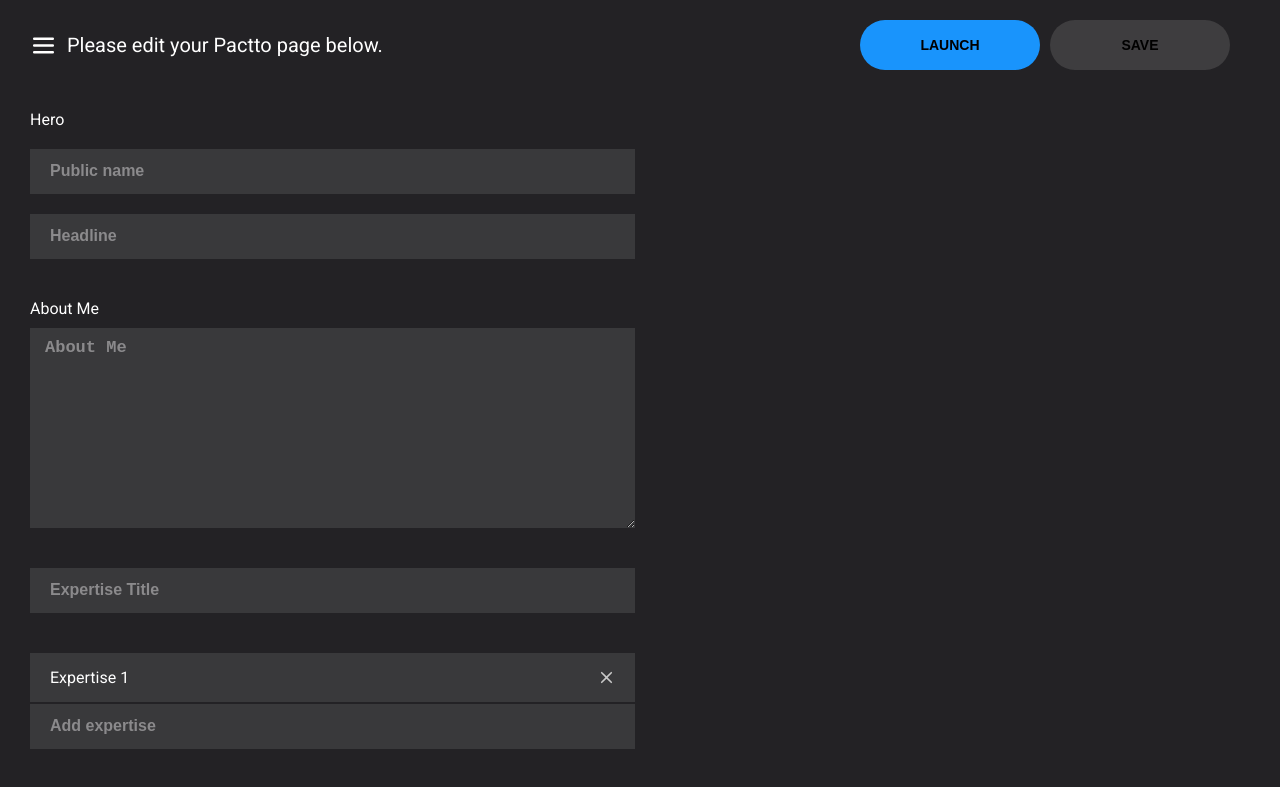
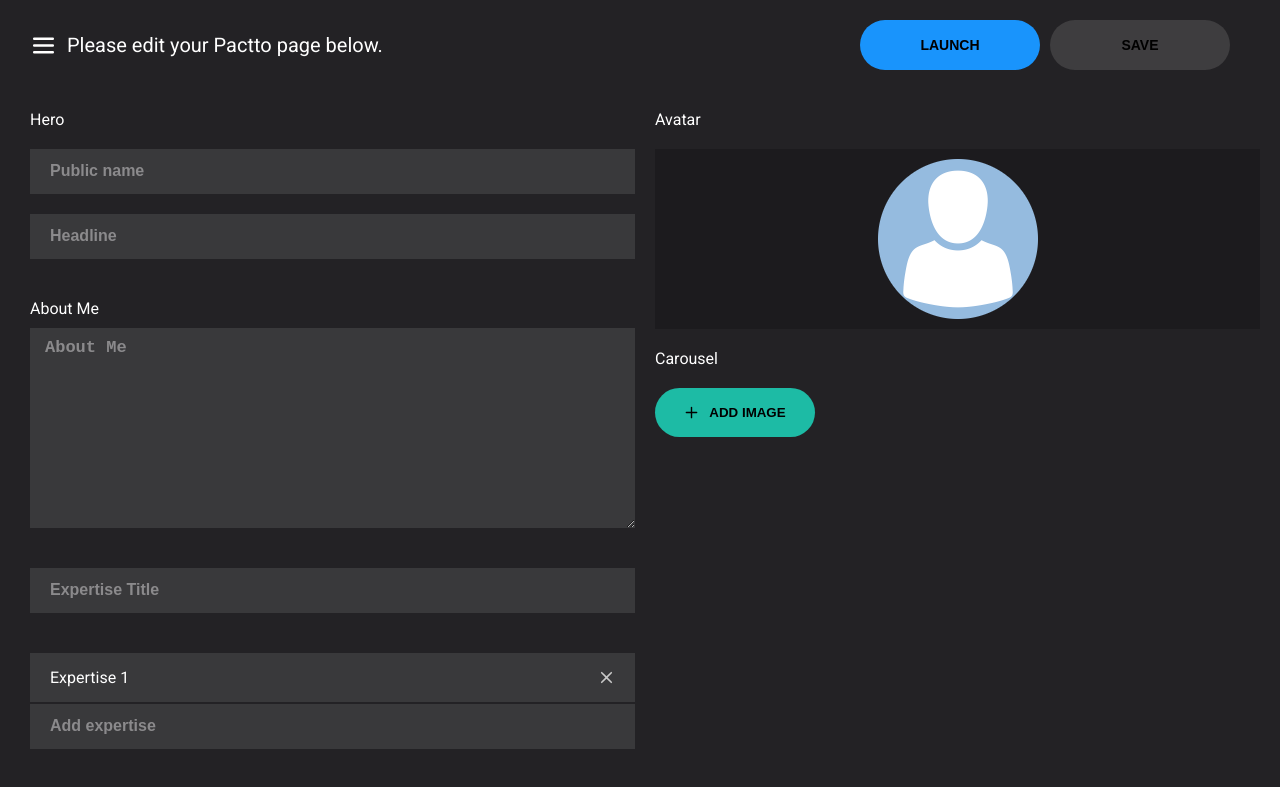
Before and after one commit to iagoPinheiro1401/pactto_challenge, a Next.js app: page /profile in a window 1280 px wide. Shown: the top 787 px of the page. Built offline with nearby package versions, Linux system fonts and the light colour scheme.

Commit message:
profile: created avatar section

```diff
--- a/src/components/buttons/GreenButton.jsx
+++ b/src/components/buttons/GreenButton.jsx
@@ -2,12 +2,13 @@
 import { Plus } from "@phosphor-icons/react"
 
 const StyledButton = styled.button`
+    width: 160px;
     display: flex;
     align-items: center;
     justify-content: center;
     gap: 10px;
     cursor: ${props => (props.disabled ? "default" : "pointer")};
-    padding: 15px 20px;
+    padding: 17px 25px;
     background-color: ${props => props.disabled ? "#464545" : "#1DBBA5"};
     border: none;
     border-radius: 50px;
--- a/src/pages/profile.jsx
+++ b/src/pages/profile.jsx
@@ -3,6 +3,7 @@
 import { useState, useEffect } from "react"
 
 import LaunchButton from "@/components/buttons/LaunchButton"
+import GreenButton from "@/components/buttons/GreenButton"
 import TextBig from "@/components/tipography/textBig/TextBig"
 import Input from "@/components/input/Input"
 import Textarea from "@/components/textarea/Textarea"
@@ -80,11 +81,12 @@
     margin-left: 30px;
 `
 
-const AvatarContainer = styled.div`
+const AvatarContainer = styled.section`
     display: flex;
     flex-direction: column;
     margin-right: 20px;
     width: 50%;
+    gap: 20px;
 `
 
 const HeroContainer = styled.div`
@@ -117,6 +119,15 @@
     display: flex;
     flex-direction: column;
     gap: 2px;
+`
+
+const ProfileImgContainer = styled.div`
+    width: 100%;
+    background-color: #1C1B1E;
+    display: flex;
+    justify-content: center;
+    align-items: center;
+    padding: 10px 0;
 `
 
 export default function Profile() {
@@ -188,7 +199,12 @@
                     </Section>
                 </Form>
                 <AvatarContainer>
-
+                    <Text>Avatar</Text>
+                    <ProfileImgContainer>
+                        <img src="/user-profile.png" width={160} height={160}/>
+                    </ProfileImgContainer>
+                    <Text>Carousel</Text>
+                    <GreenButton plus>ADD IMAGE</GreenButton>
                 </AvatarContainer>
             </Content>
         </Container>
```
Also changed, not shown: public/user-profile.png (added).
